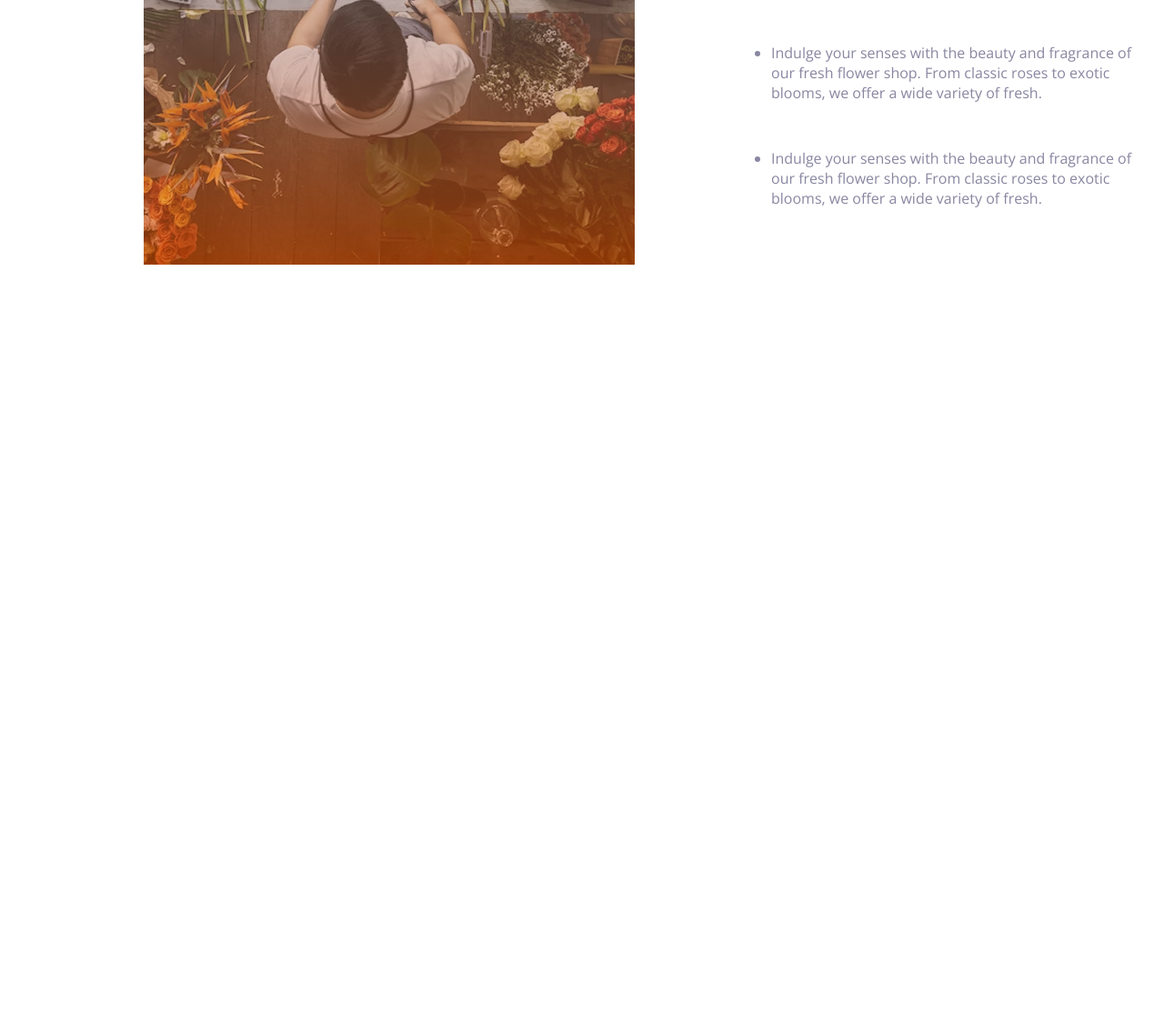
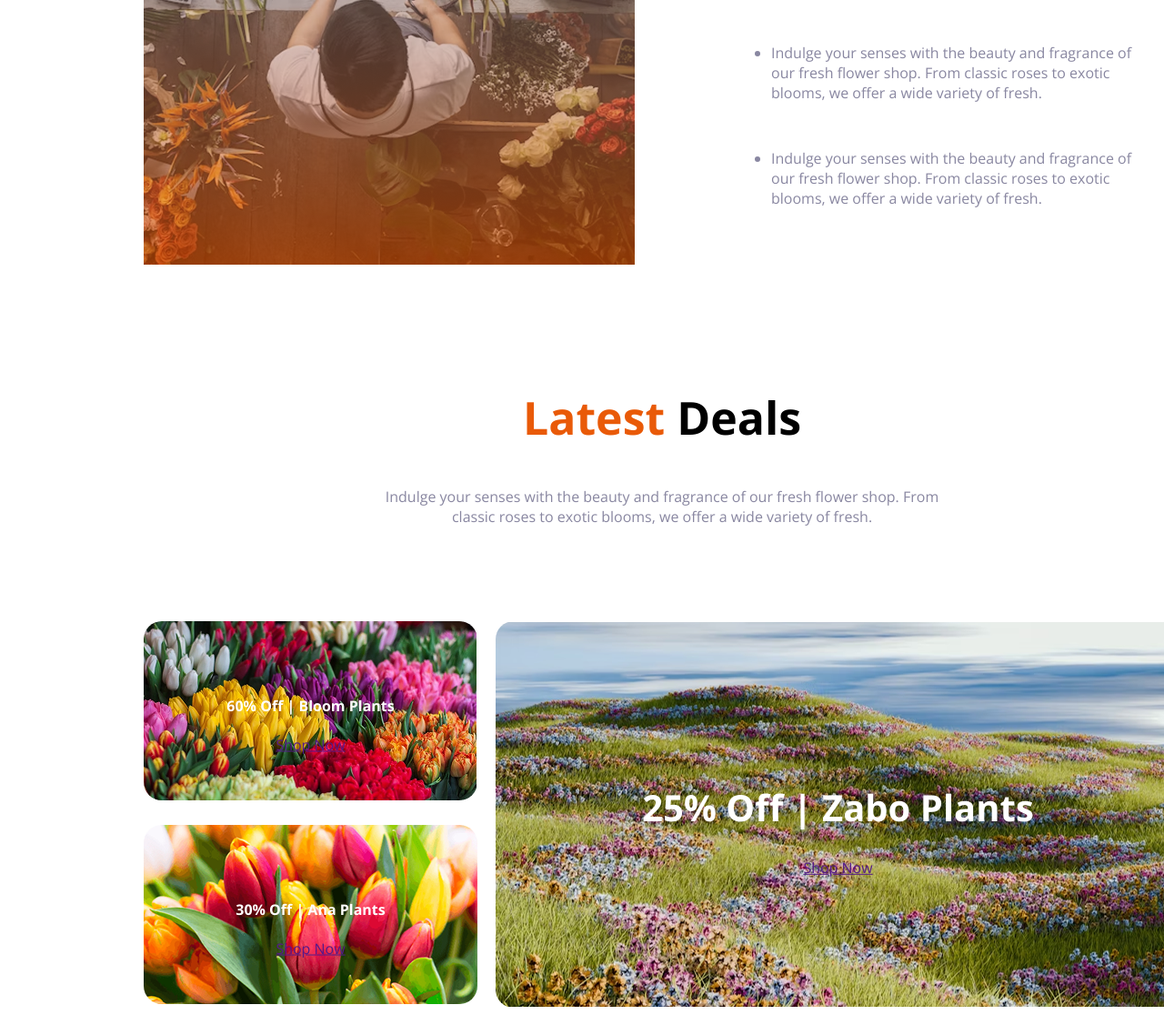
Before and after one commit to tajmul-4u/flower-market, a plain HTML site: page index.html in a window 1280 px wide. Shown: the part 2458-3574 px from the top of the page at 91% size. Before the commit the page ends 2757 px from the top, so only its background shows below. Drawn offline with nearby package versions, Linux system fonts and the light colour scheme.

Commit message:
Join section add

```diff
--- a/index.html
+++ b/index.html
@@ -109,6 +109,37 @@
             </ul>
         </div>
      </section>
+     <!-- plant deals -->
+      <section class="deal-section">
+        <div class="plant-deals-content">
+            <h2 class="deals-title"><span class="title-style">Latest</span> Deals</h2>
+            <p class="font-color">Indulge your senses with the beauty and fragrance of our fresh flower shop. From <br> classic roses to exotic blooms, we offer a wide variety of fresh.</p>
+        </div>
+      </section>
+
+      <!-- Join Section -->
+       <section class="join-section">
+        <div class="join-left">
+            <div class="image-1">
+                <div class="img-content">
+                <h4>60% Off | Bloom Plants</h6>
+                <a href="">Shop Now</a>
+                </div>
+            </div>
+            <div class="image-2">
+                <div class="img-content">
+                <h4>30% Off | Ana Plants</h6>
+                <a href="">Shop Now</a>
+                </div>
+                </div>
+        </div>
+        <div class="join-right">
+            <div class="right-content">
+                <h2>25% Off | Zabo Plants</h6>
+                <a href="">Shop Now</a>
+                </div>
+        </div>
+       </section>
 
 </body>
 </html>
--- a/styles/style.css
+++ b/styles/style.css
@@ -131,3 +131,85 @@
     font-size: 50px;
     font-weight: bold;
 }
+
+/* Deals section */
+.deal-section{
+    width: 1440px;
+    height: 138px;
+    margin-top: 134px;
+}
+.plant-deals-content{
+    text-align: center;
+}
+.deals-title{
+    font-weight: bold;
+    font-size: 50px;
+}
+/* Join Section */
+.join-section{
+    width: 1140px;
+    height: 425px;
+    margin-top: 120px;
+     display: flex;
+     justify-content: space-between;
+     margin-right: 150px;
+     margin-left: 150px;
+
+}
+.join-left{
+top: -20px;
+ width: 367px;
+ height: 425px;
+ text-align: center;
+
+}
+.image-1{
+    background-image: url(../assets/deal-bloom.png);
+    background-repeat: no-repeat;
+    position: relative;
+     width: 367px;
+    height: 197px;
+     border-radius: 20px;
+}
+.img-content{
+    width: 270px;
+    height: 77px;
+    color: white;
+    position: absolute;
+    top: 50%;
+    left: 50%;
+    transform: translate(-50%,-50%);
+}
+.image-2{
+    background-image: url(../assets/deal-ana.png);
+    background-repeat: no-repeat;
+    position: relative;
+    width: 367px;
+    height: 197px;
+    margin-top: 27px;
+    border-radius: 20px;
+}
+
+.join-right{
+    background-image: url(../assets/deal-zabo.png);
+    background-repeat: no-repeat;
+    width: 753px;
+    height: 425px;
+     border-radius: 20px;
+     text-align: center;
+     position: relative;
+}
+
+.right-content{
+    position: absolute;
+    top: 50%;
+    left: 50%;
+    transform: translate(-50%,-50%);
+}
+.right-content h2{
+    width: 498px;
+    height: 50px;
+    font-weight: 700;
+    font-size: 40px;
+    color: white;
+}
```
